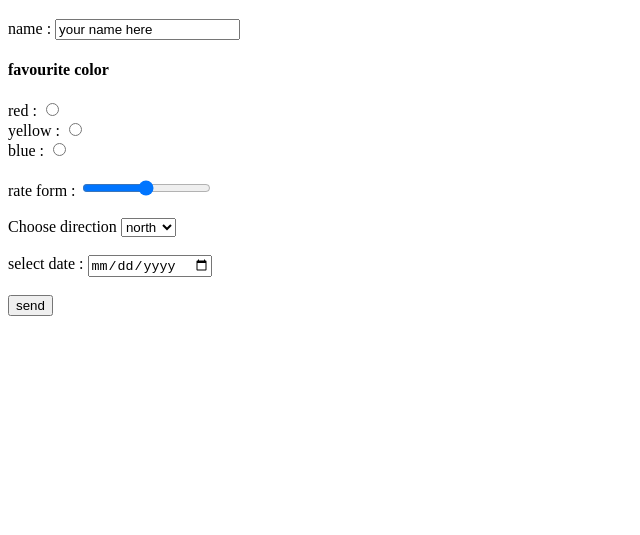
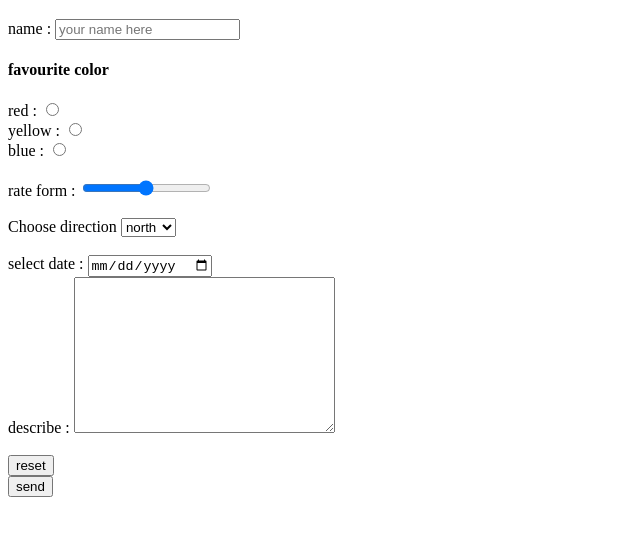
Before and after one commit to trainEnthusiast314/week-1, a plain HTML site: page form.html in a window 1280 px wide. Shown: the part 61-596 px from the top of the page, without its empty margins (0-640 px from the left). Drawn offline with Linux system fonts and the light colour scheme.

Commit message:
text area and reset button added

```diff
--- a/form.html
+++ b/form.html
@@ -9,7 +9,7 @@
     <h1>Form</h1>
     <form>
         <label for="name">name : </label>
-        <input type="text" name="name" value="your name here">
+        <input type="text" name="name" value="" placeholder="your name here">
         <br/>
         <h4>favourite color</h4>
         <label for="fav_color">red : </label>
@@ -38,7 +38,12 @@
         <label for="date">select date : </label>
         <input type="date" name="date" id="date">
         <br/>
+        <label for="description">describe : </label>
+        <textarea name="description" id="" cols="30" rows="10"></textarea>
         <br/>
+        <br>
+        <input type="reset" value="reset" >
+        <br>
         <input type="submit" value="send">
     </form>
 </body>
```
